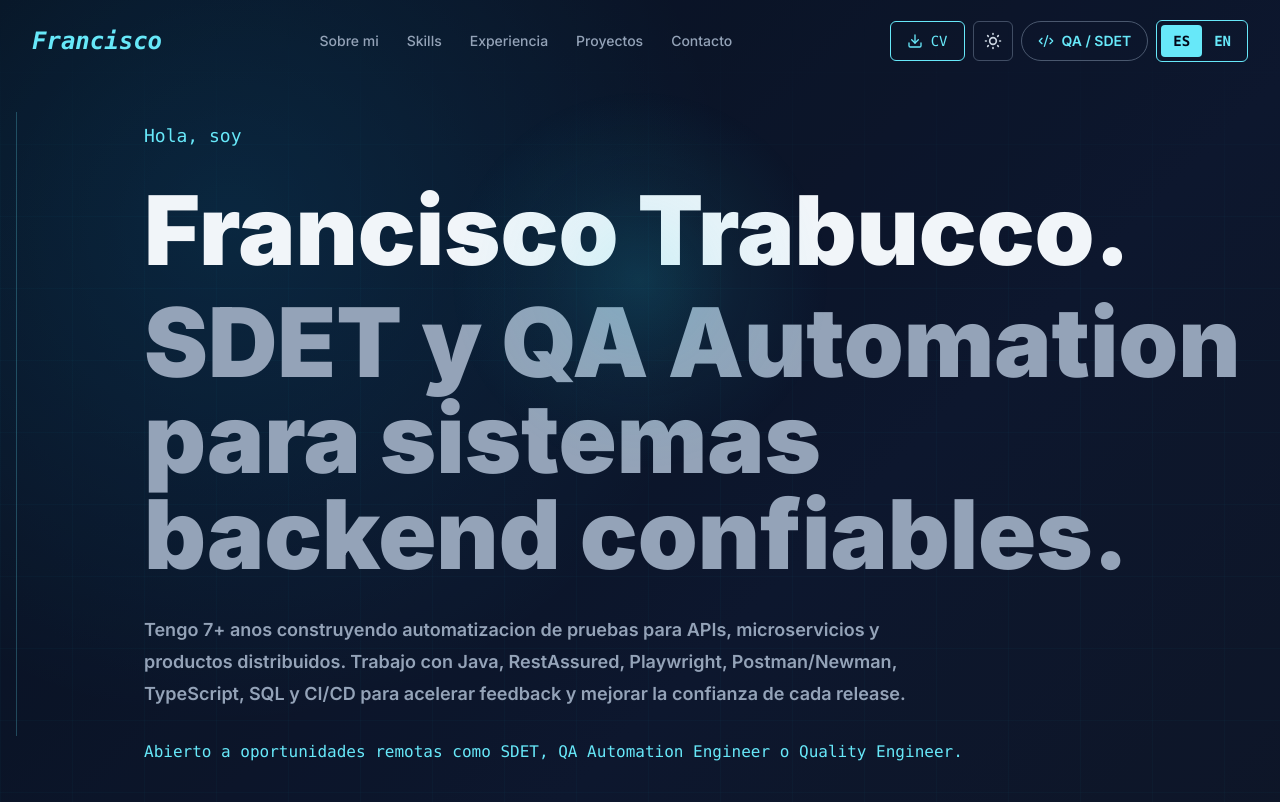
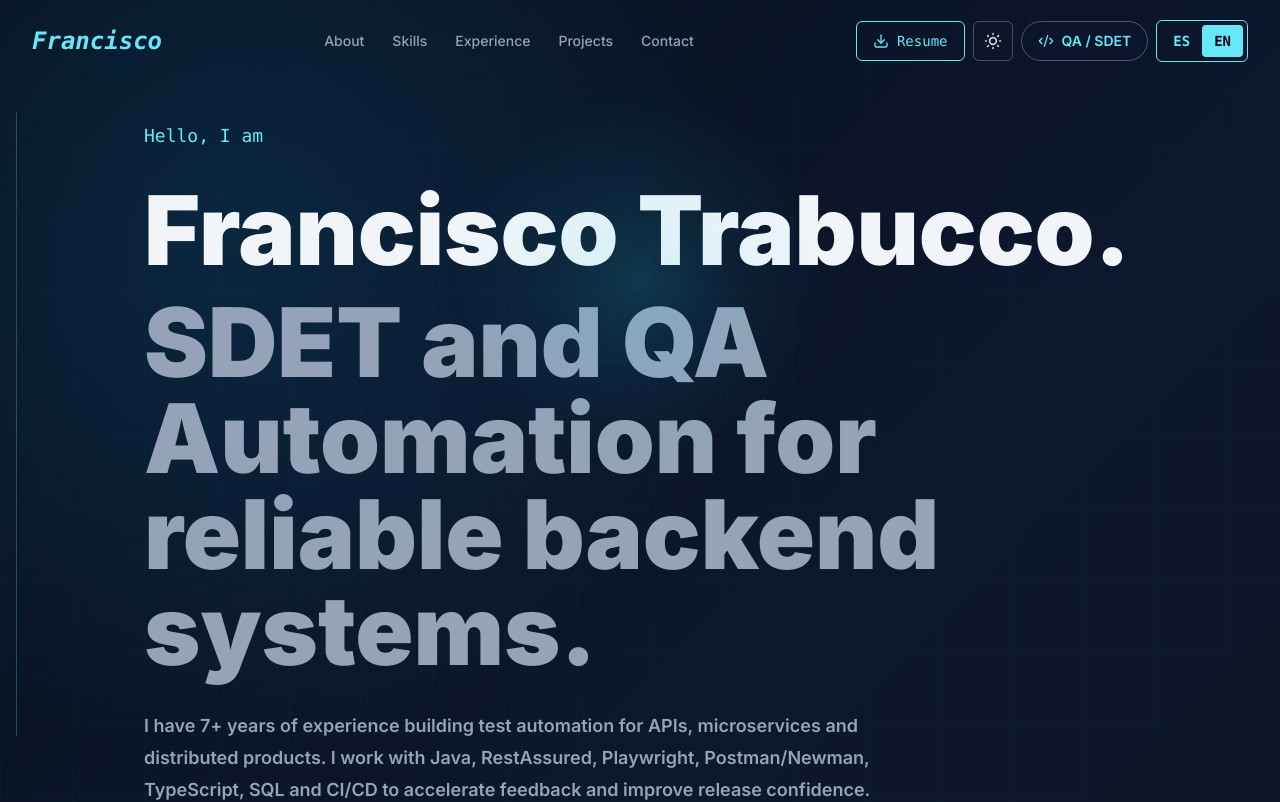
Before and after one commit to ftrabucco/francisco-trabucco-portfolio, a Next.js app: page / in a window 1280 px wide. Shown: the top 802 px of the page. Built offline with nearby package versions, Linux system fonts and the light colour scheme.

Commit message:
Default portfolio to English and fix Spanish copy

```diff
--- a/src/components/portfolio/PortfolioPage.tsx
+++ b/src/components/portfolio/PortfolioPage.tsx
@@ -30,29 +30,79 @@ const profile = {
 
 const copy = {
   es: {
-    nav: ["Sobre mi", "Skills", "Experiencia", "Proyectos", "Contacto"],
+    nav: ["Sobre mí", "Skills", "Experiencia", "Proyectos", "Contacto"],
     resume: "CV",
     language: "Idioma",
     greeting: "Hola, soy",
     name: profile.name,
     title: "SDET y QA Automation para sistemas backend confiables.",
     description:
-      "Tengo 7+ anos construyendo automatizacion de pruebas para APIs, microservicios y productos distribuidos. Trabajo con Java, RestAssured, Playwright, Postman/Newman, TypeScript, SQL y CI/CD para acelerar feedback y mejorar la confianza de cada release.",
+      "Tengo 7+ años construyendo automatización de pruebas para APIs, microservicios y productos distribuidos. Trabajo con Java, RestAssured, Playwright, Postman/Newman, TypeScript, SQL y CI/CD para acelerar feedback y mejorar la confianza de cada release.",
     availability:
       "Abierto a oportunidades remotas como SDET, QA Automation Engineer o Quality Engineer.",
     viewResume: "Ver CV",
     contactMe: "Contactar",
-    aboutTitle: "Sobre mi",
+    aboutTitle: "Sobre mí",
     about: [
-      "Soy SDET y QA Automation Engineer con una base tecnica fuerte y una forma de trabajo muy orientada al producto. Me gusta entender como se comporta un sistema por dentro, detectar riesgos reales y transformar pruebas repetitivas en feedback confiable para el equipo.",
-      "Mi experiencia esta especialmente enfocada en API testing, microservicios, frameworks de regresion, integracion con CI/CD y reporting claro. Trabajo cerca de equipos de backend y producto, combinando criterio de QA con desarrollo para que cada release llegue con mas visibilidad, trazabilidad y confianza.",
+      "Soy SDET y QA Automation Engineer con una base técnica fuerte y una forma de trabajo muy orientada al producto. Me gusta entender cómo se comporta un sistema por dentro, detectar riesgos reales y transformar pruebas repetitivas en feedback confiable para el equipo.",
+      "Mi experiencia está especialmente enfocada en API testing, microservicios, frameworks de regresión, integración con CI/CD y reporting claro. Trabajo cerca de equipos de backend y producto, combinando criterio de QA con desarrollo para que cada release llegue con más visibilidad, trazabilidad y confianza.",
     ],
     skillsTitle: "Skills",
     experienceTitle: "Experiencia",
     projectsTitle: "Proyectos",
     contactTitle: "Contacto",
     contactText:
-      "Si queres conversar sobre QA Automation, SDET o una oportunidad profesional, podemos conectar por LinkedIn.",
+      "Si querés conversar sobre QA Automation, SDET o una oportunidad profesional, podemos conectar por LinkedIn.",
+    experience: [
+      {
+        role: "QA Automation / SDET",
+        company: "IncluIT",
+        period: "2022 - Presente",
+        detail:
+          "Modernización de suites de regresión API migrando Postman/Newman hacia frameworks Java + RestAssured. Trabajo con clientes reutilizables, configuración compartida, assertions estructuradas, reporting con Allure e integración con pipelines CI/CD.",
+      },
+      {
+        role: "QA Automation Engineer",
+        company: "Cognizant",
+        period: "2021 - 2022",
+        detail:
+          "Automatización de pruebas con Python, Selenium y pytest, soporte a procesos CI/CD con Azure Repos, Azure Pipelines y Test Plans, y validaciones API e integraciones sobre microservicios.",
+      },
+      {
+        role: "QA Automation Engineer",
+        company: "Globant",
+        period: "2020 - 2021",
+        detail:
+          "Automatización mobile para iOS y Android usando Java, Appium, Maven, TestNG y Cucumber. Ejecución de suites smoke, sanity y regresión integradas con Jenkins y flujos de trabajo Git.",
+      },
+      {
+        role: "QA Analyst",
+        company: "Vates",
+        period: "2019 - 2020",
+        detail:
+          "Diseño y ejecución de casos de prueba para aplicaciones web, testing exploratorio, funcional, regresión y end-to-end, con validación de datos en PL/SQL y gestión de trabajo en Jira.",
+      },
+    ],
+    projects: [
+      {
+        title: "Personal Finance App",
+        description:
+          "Aplicación propia para gestionar ingresos, gastos, tarjetas, proyecciones y salud financiera.",
+        stack: "Next.js, TypeScript, APIs, UX",
+      },
+      {
+        title: "Automation Framework",
+        description:
+          "Base reusable para regresión API con clientes tipados, configuración por ambiente, assertions estructuradas y reportes accionables.",
+        stack: "Java, RestAssured, Allure, Jenkins",
+      },
+      {
+        title: "Release Quality Checks",
+        description:
+          "Validaciones automáticas para ambientes, configuración y smoke tests posteriores al despliegue.",
+        stack: "CI/CD, AWS, Smoke testing",
+      },
+    ],
   },
   en: {
     nav: ["About", "Skills", "Experience", "Projects", "Contact"],
@@ -78,6 +128,56 @@ const copy = {
     contactTitle: "Contact",
     contactText:
       "If you want to talk about QA Automation, SDET or a professional opportunity, we can connect on LinkedIn.",
+    experience: [
+      {
+        role: "QA Automation / SDET",
+        company: "IncluIT",
+        period: "2022 - Present",
+        detail:
+          "Modernized API regression suites by migrating Postman/Newman collections into Java + RestAssured frameworks. I work with reusable clients, shared configuration, structured assertions, Allure reporting, and CI/CD pipeline integration.",
+      },
+      {
+        role: "QA Automation Engineer",
+        company: "Cognizant",
+        period: "2021 - 2022",
+        detail:
+          "Built test automation with Python, Selenium, and pytest, supported CI/CD processes with Azure Repos, Azure Pipelines, and Test Plans, and validated APIs and integrations across microservices.",
+      },
+      {
+        role: "QA Automation Engineer",
+        company: "Globant",
+        period: "2020 - 2021",
+        detail:
+          "Worked on mobile automation for iOS and Android using Java, Appium, Maven, TestNG, and Cucumber. Executed smoke, sanity, and regression suites integrated with Jenkins and Git workflows.",
+      },
+      {
+        role: "QA Analyst",
+        company: "Vates",
+        period: "2019 - 2020",
+        detail:
+          "Designed and executed test cases for web applications, including exploratory, functional, regression, and end-to-end testing, with PL/SQL data validation and Jira-based workflow management.",
+      },
+    ],
+    projects: [
+      {
+        title: "Personal Finance App",
+        description:
+          "A personal application to manage income, expenses, cards, projections, and financial health.",
+        stack: "Next.js, TypeScript, APIs, UX",
+      },
+      {
+        title: "Automation Framework",
+        description:
+          "Reusable foundation for API regression with typed clients, environment-based configuration, structured assertions, and actionable reports.",
+        stack: "Java, RestAssured, Allure, Jenkins",
+      },
+      {
+        title: "Release Quality Checks",
+        description:
+          "Automated checks for environments, configuration, and post-deployment smoke testing.",
+        stack: "CI/CD, AWS, Smoke testing",
+      },
+    ],
   },
 };
 
@@ -105,60 +205,8 @@ const skills = [
   "Test Strategy",
 ];
 
-const experience = [
-  {
-    role: "QA Automation / SDET",
-    company: "IncluIT",
-    period: "2022 - Presente",
-    detail:
-      "Modernizacion de suites de regresion API migrando Postman/Newman hacia frameworks Java + RestAssured. Trabajo con clientes reutilizables, configuracion compartida, assertions estructuradas, reporting con Allure e integracion con pipelines CI/CD.",
-  },
-  {
-    role: "QA Automation Engineer",
-    company: "Cognizant",
-    period: "2021 - 2022",
-    detail:
-      "Automatizacion de pruebas con Python, Selenium y pytest, soporte a procesos CI/CD con Azure Repos, Azure Pipelines y Test Plans, y validaciones API e integraciones sobre microservicios.",
-  },
-  {
-    role: "QA Automation Engineer",
-    company: "Globant",
-    period: "2020 - 2021",
-    detail:
-      "Automatizacion mobile para iOS y Android usando Java, Appium, Maven, TestNG y Cucumber. Ejecucion de suites smoke, sanity y regresion integradas con Jenkins y flujos de trabajo Git.",
-  },
-  {
-    role: "QA Analyst",
-    company: "Vates",
-    period: "2019 - 2020",
-    detail:
-      "Diseno y ejecucion de casos de prueba para aplicaciones web, testing exploratorio, funcional, regresion y end-to-end, con validacion de datos en PL/SQL y gestion de trabajo en Jira.",
-  },
-];
-
-const projects = [
-  {
-    title: "Personal Finance App",
-    description:
-      "Aplicacion propia para gestionar ingresos, gastos, tarjetas, proyecciones y salud financiera.",
-    stack: "Next.js, TypeScript, APIs, UX",
-  },
-  {
-    title: "Automation Framework",
-    description:
-      "Base reusable para regresion API con clientes tipados, configuracion por ambiente, assertions estructuradas y reportes accionables.",
-    stack: "Java, RestAssured, Allure, Jenkins",
-  },
-  {
-    title: "Release Quality Checks",
-    description:
-      "Validaciones automaticas para ambientes, configuracion y smoke tests posteriores al despliegue.",
-    stack: "CI/CD, AWS, Smoke testing",
-  },
-];
-
 export function PortfolioPage() {
-  const [language, setLanguage] = useState<Language>("es");
+  const [language, setLanguage] = useState<Language>("en");
   const [bright, setBright] = useState(false);
 
   const t = copy[language];
@@ -388,7 +436,7 @@ export function PortfolioPage() {
         <div className="mx-auto grid max-w-7xl gap-10 lg:grid-cols-[320px_minmax(0,1fr)]">
           <SectionTitle icon={<BriefcaseBusiness className="h-5 w-5" />} title={t.experienceTitle} />
           <div className="space-y-4">
-            {experience.map((item) => (
+            {t.experience.map((item) => (
               <article key={`${item.company}-${item.role}`} className="portfolio-card rounded-md border border-slate-700 bg-slate-900/50 p-6">
                 <div className="mb-3 flex flex-wrap items-center justify-between gap-3">
                   <div>
@@ -408,7 +456,7 @@ export function PortfolioPage() {
         <div className="mx-auto grid max-w-7xl gap-10 lg:grid-cols-[320px_minmax(0,1fr)]">
           <SectionTitle icon={<Globe2 className="h-5 w-5" />} title={t.projectsTitle} />
           <div className="grid gap-4 lg:grid-cols-3">
-            {projects.map((project) => (
+            {t.projects.map((project) => (
               <article key={project.title} className="portfolio-card rounded-md border border-slate-700 bg-slate-950/55 p-6">
                 <h2 className="text-xl font-bold text-slate-100">{project.title}</h2>
                 <p className="mt-4 min-h-28 leading-7 text-slate-400">{project.description}</p>
```
